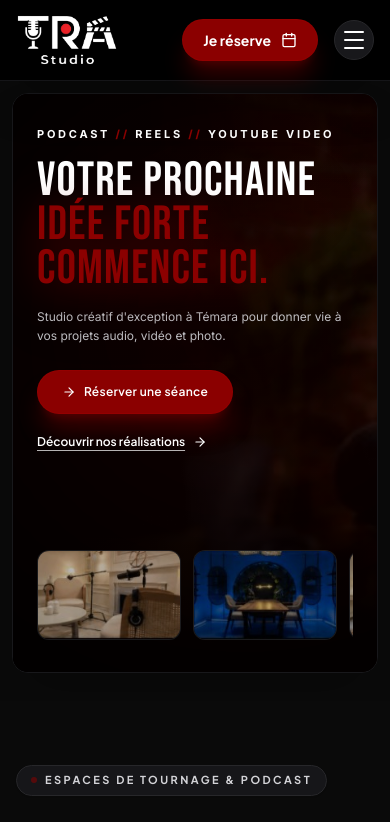
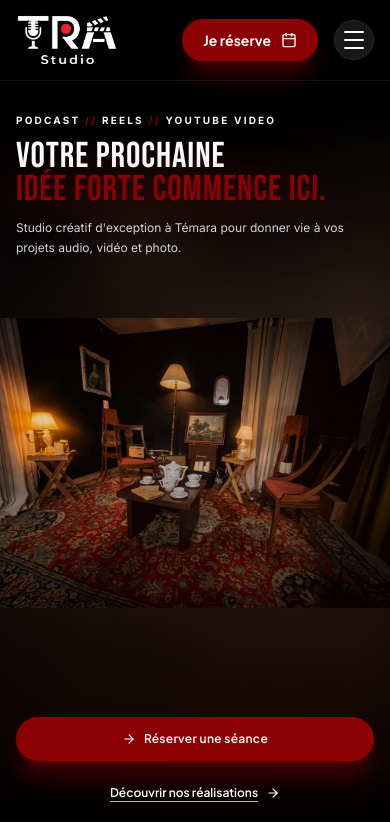
Before and after one commit to ntajemouti/TRA--STUDIO, a React (Vite) app: page / in a window 390 px wide. Shown: the top 822 px of the page. Built offline with nearby package versions, Linux system fonts and the light colour scheme.

Commit message:
feat(hero): integrate authentic vintage decor background, full-width edge-to-edge layout, zero navbar gap, uncropped mobile view, and remove thumbnails

```diff
--- a/src/App.tsx
+++ b/src/App.tsx
@@ -56,16 +56,16 @@ export function App() {
 
       {/* Main Public Website Sections */}
       <main className="flex-1 w-full flex flex-col items-center justify-start">
+        {/* 1. Hero Showcase (Full Width Edge-to-Edge, Flush with Header) */}
+        <div id="hero" className="w-full">
+          <HeroSection
+            settings={settings}
+            onStartBooking={() => handleOpenBooking()}
+            onExploreStudios={() => handleScrollTo('univers')}
+          />
+        </div>
+
         <div className="w-full space-y-4">
-
-          {/* 1. Hero Atmosphere Showcase with Carousel */}
-          <div id="hero">
-            <HeroSection
-              settings={settings}
-              onStartBooking={() => handleOpenBooking()}
-              onExploreStudios={() => handleScrollTo('univers')}
-            />
-          </div>
 
           {/* 2. “Our Studio Spaces” Section (Positioned immediately before Services) */}
           <StudioSpacesSection
--- a/src/components/showcase/HeroSection.tsx
+++ b/src/components/showcase/HeroSection.tsx
@@ -1,4 +1,4 @@
-import React, { useState } from 'react';
+import React from 'react';
 import { StudioSettings } from '../../types';
 import { ArrowRight } from 'lucide-react';
 
@@ -8,39 +8,12 @@ interface HeroSectionProps {
   onExploreStudios: () => void;
 }
 
-interface HeroThumbnail {
-  id: string;
-  image: string;
-  alt: string;
-}
-
-const DEFAULT_STAGE_BG = '/images/hero-mockup/clean-hero-stage-bg.jpg';
-
-const HERO_THUMBNAILS: HeroThumbnail[] = [
-  { id: 'thumb-1', image: '/images/hero-mockup/thumb-1.jpg', alt: 'Studio Cheminée & Fauteuil' },
-  { id: 'thumb-2', image: '/images/hero-mockup/thumb-2.jpg', alt: 'Studio Néon Bleu' },
-  { id: 'thumb-3', image: '/images/hero-mockup/thumb-3.jpg', alt: 'Studio Salon Épuré' },
-  { id: 'thumb-4', image: '/images/hero-mockup/thumb-4.jpg', alt: 'Studio Briques & Canapé' },
-  { id: 'thumb-5', image: '/images/hero-mockup/thumb-5.jpg', alt: 'Studio Cuir & Lampe' },
-];
+const HERO_BACKGROUND_IMAGE = '/images/hero-mockup/tra-hero-vintage-decor.jpg';
 
 export const HeroSection: React.FC<HeroSectionProps> = ({
   onStartBooking,
   onExploreStudios,
 }) => {
-  const [activeBg, setActiveBg] = useState<string>(DEFAULT_STAGE_BG);
-  const [activeId, setActiveId] = useState<string | null>(null);
-
-  const handleThumbnailClick = (thumb: HeroThumbnail) => {
-    if (activeId === thumb.id) {
-      setActiveBg(DEFAULT_STAGE_BG);
-      setActiveId(null);
-    } else {
-      setActiveBg(thumb.image);
-      setActiveId(thumb.id);
-    }
-  };
-
   const handleDiscoverClick = () => {
     const el = document.getElementById('reels') || document.getElementById('portfolio');
     if (el) {
@@ -51,42 +24,61 @@ export const HeroSection: React.FC<HeroSectionProps> = ({
   };
 
   return (
-    <section className="relative w-full bg-[#0A0A0A] text-white py-3 sm:py-5 px-3 sm:px-6 lg:px-8 select-none">
-      {/* Outer Card Enclosing the Hero (Exact Reference Composition) */}
-      <div className="max-w-[1720px] mx-auto relative rounded-2xl sm:rounded-3xl lg:rounded-[28px] overflow-hidden border border-zinc-900 bg-[#0A0A0A] shadow-2xl min-h-[580px] sm:min-h-[640px] lg:min-h-[700px] xl:min-h-[740px] flex flex-col justify-between p-6 sm:p-10 md:p-12 lg:p-14 xl:p-16">
+    <section className="relative w-full bg-[#0A0A0A] text-white select-none overflow-hidden h-[calc(100svh-80px)] sm:h-[calc(100svh-88px)] md:h-[calc(100dvh-96px)] min-h-[540px] max-h-[960px] 2xl:max-h-[1100px] flex flex-col justify-between md:justify-center">
 
       {/* =========================================================================
-            BACKGROUND IMAGE: Brick studio, RØDE boom arm & microphone, warm globe lamp
+          BACKGROUND IMAGE: Authentic TRA Studio Vintage Decor Setup
+          - On mobile (phones): object-contain ensures 100% of the decor (chairs, rug, table, clock, mics)
+            is completely visible with zero cropping.
+          - An ambient blurred backdrop fills the portrait frame seamlessly.
+          - On desktop (md+): object-cover fills the wide aspect ratio with full cinematic immersion.
          ========================================================================= */}
-        <div className="absolute inset-0 z-0 overflow-hidden">
+      <div className="absolute inset-0 z-0 overflow-hidden bg-[#0A0A0A]">
+        {/* Ambient blurred backdrop for mobile portrait screens */}
         <img
-            key={activeBg}
-            src={activeBg}
-            alt="TRA Studio Plateau & Micro RØDE"
-            className="w-full h-full object-cover object-center filter brightness-[0.92] contrast-[1.04] transition-all duration-700 ease-out"
+          src={HERO_BACKGROUND_IMAGE}
+          alt=""
+          aria-hidden="true"
+          className="absolute inset-0 w-full h-full object-cover blur-2xl opacity-40 scale-110 pointer-events-none md:hidden"
         />
+
+        {/* High-quality studio photograph */}
+        <img
+          src={HERO_BACKGROUND_IMAGE}
+          alt="TRA Studio Plateau Décor Vintage"
+          className="relative w-full h-full object-contain md:object-cover object-center filter brightness-[0.92] contrast-[1.05]"
+        />
+
+        {/* Vignette Gradients for Editorial Contrast & Legibility */}
+        {/* Desktop left-to-right vignette for crisp text contrast */}
+        <div className="hidden md:block absolute inset-0 bg-gradient-to-r from-black/95 via-black/80 via-45% to-transparent pointer-events-none" />
+
+        {/* Mobile top and bottom vignettes so text and CTAs stay crystal clear */}
+        <div className="md:hidden absolute inset-0 bg-gradient-to-b from-black/90 via-transparent via-45% to-black/95 pointer-events-none" />
+
+        {/* Top/bottom edge fades for seamless transitions with header and next section */}
+        <div className="absolute top-0 inset-x-0 h-16 bg-gradient-to-b from-black/70 to-transparent pointer-events-none" />
+        <div className="absolute bottom-0 inset-x-0 h-20 bg-gradient-to-t from-black via-black/60 to-transparent pointer-events-none" />
+
+        {/* Subtle dark red ambient atmospheric glow (#8B0000) */}
+        <div className="absolute top-1/3 left-10 w-96 h-96 bg-[#8B0000]/20 rounded-full blur-[140px] pointer-events-none" />
       </div>
 
-        {/* Cinematic Vignettes: Dark left area for crisp text readability */}
-        <div className="absolute inset-0 z-1 bg-gradient-to-r from-black/95 via-black/80 via-40% to-transparent pointer-events-none" />
-        <div className="absolute inset-0 z-1 bg-gradient-to-t from-black via-black/60 via-30% to-transparent pointer-events-none" />
-        <div className="absolute top-0 inset-x-0 h-32 bg-gradient-to-b from-black/40 to-transparent pointer-events-none z-1" />
+      {/* =========================================================================
+          EDITORIAL CONTENT CONTAINER
+         ========================================================================= */}
+      <div className="relative z-10 w-full h-full max-w-7xl mx-auto px-4 sm:px-6 lg:px-8 flex flex-col justify-between md:justify-center py-6 sm:py-8 md:py-0">
 
-        {/* Subtle dark red ambient atmospheric glow */}
-        <div className="absolute top-10 left-10 w-96 h-96 bg-[#8B0000]/20 rounded-full blur-[140px] pointer-events-none z-1" />
-
-        {/* =========================================================================
-            TOP & MIDDLE: EXACT TYPOGRAPHY & MESSAGING (Matching Mockup)
-           ========================================================================= */}
-        <div className="relative z-10 max-w-3xl space-y-4 sm:space-y-5 pt-2 sm:pt-4">
+        {/* Top Text Block */}
+        <div className="max-w-3xl space-y-3 sm:space-y-4 md:space-y-5 pt-2 sm:pt-4">
 
           {/* Eyebrow: PODCAST // REELS // YOUTUBE VIDEO with dark red slashes */}
-          <p className="font-sans text-[11px] sm:text-xs font-bold tracking-[0.25em] text-white uppercase select-none">
+          <p className="font-sans text-[10px] sm:text-xs font-bold tracking-[0.22em] text-white uppercase select-none drop-shadow-md">
             PODCAST <span className="text-[#8B0000] font-black">//</span> REELS <span className="text-[#8B0000] font-black">//</span> YOUTUBE VIDEO
           </p>
 
           {/* Main Headline: Bebas Neue, 2 lines, VOTRE PROCHAINE (White) / IDÉE FORTE COMMENCE ICI. (Dark Red) */}
-          <h1 className="font-display text-5xl sm:text-7xl md:text-8xl lg:text-[5.4rem] xl:text-[6.2rem] tracking-wide uppercase leading-[0.92] drop-shadow-2xl">
+          <h1 className="font-display text-4xl sm:text-6xl md:text-7xl lg:text-[5.2rem] xl:text-[6rem] tracking-wide uppercase leading-[0.92] drop-shadow-2xl">
             <span className="block text-white">VOTRE PROCHAINE</span>
             <span className="block text-[#8B0000] drop-shadow-[0_4px_20px_rgba(139,0,0,0.5)]">
               IDÉE FORTE COMMENCE ICI.
@@ -94,12 +86,12 @@ export const HeroSection: React.FC<HeroSectionProps> = ({
           </h1>
 
           {/* Subtitle / Paragraph */}
-          <p className="font-sans text-xs sm:text-sm text-zinc-300/90 font-normal leading-relaxed max-w-lg">
+          <p className="font-sans text-xs sm:text-sm text-zinc-300 font-normal leading-relaxed max-w-lg drop-shadow-md">
             Studio créatif d'exception à Témara pour donner vie à vos projets audio, vidéo et photo.
           </p>
 
-          {/* CTAs: Dark Red Pill Button + Underlined Text Link with Arrow */}
-          <div className="pt-2 sm:pt-3 flex flex-wrap items-center gap-5 sm:gap-6">
+          {/* CTAs on desktop/tablet (Grouped with text on left) */}
+          <div className="hidden md:flex pt-2 sm:pt-3 flex-wrap items-center gap-5 sm:gap-6">
             {/* Primary: Dark Red Pill Button */}
             <button
               type="button"
@@ -124,35 +116,27 @@ export const HeroSection: React.FC<HeroSectionProps> = ({
           </div>
         </div>
 
-        {/* =========================================================================
-            BOTTOM: HORIZONTAL THUMBNAIL STRIP (Exact 5 Landscape Rounded Cards)
-           ========================================================================= */}
-        <div className="relative z-10 pt-8 sm:pt-10">
-          <div className="flex items-center gap-3 sm:gap-4 overflow-x-auto no-scrollbar snap-x snap-mandatory py-2">
-            {HERO_THUMBNAILS.map((thumb) => {
-              const isActive = activeId === thumb.id;
-              return (
+        {/* CTAs on mobile (Docked cleanly at the bottom without blocking the decor) */}
+        <div className="md:hidden pt-4 pb-2 flex flex-col sm:flex-row items-stretch sm:items-center gap-3">
           <button
-                  key={thumb.id}
             type="button"
-                  onClick={() => handleThumbnailClick(thumb)}
-                  aria-label={thumb.alt}
-                  className={`group relative shrink-0 aspect-[16/10] w-36 sm:w-44 md:w-48 lg:w-52 xl:w-56 rounded-xl sm:rounded-2xl overflow-hidden transition-all duration-300 snap-start cursor-pointer select-none bg-zinc-950 ${
-                    isActive
-                      ? 'ring-2 ring-[#8B0000] ring-offset-2 ring-offset-black scale-[1.03] shadow-xl shadow-[#8B0000]/50'
-                      : 'border border-zinc-800/80 hover:border-studio-red/70 hover:shadow-lg hover:shadow-studio-red/30 opacity-80 hover:opacity-100 hover:scale-[1.02]'
-                  }`}
+            onClick={onStartBooking}
+            className="h-11 px-6 rounded-full bg-[#8B0000] hover:bg-[#A00000] text-white font-semibold text-xs tracking-wide shadow-xl shadow-[#8B0000]/40 transition-all duration-200 active:scale-95 flex items-center justify-center gap-2 cursor-pointer border border-[#A00000]/40"
           >
-                  <img
-                    src={thumb.image}
-                    alt={thumb.alt}
-                    className="w-full h-full object-cover object-center transition-transform duration-500 ease-out group-hover:scale-108"
-                  />
-                  <div className="absolute inset-0 bg-black/10 group-hover:bg-transparent transition-colors" />
+            <ArrowRight className="w-3.5 h-3.5" />
+            <span>Réserver une séance</span>
           </button>
-              );
-            })}
-          </div>
+
+          <button
+            type="button"
+            onClick={handleDiscoverClick}
+            className="h-10 text-xs font-semibold text-white hover:text-zinc-200 transition-colors flex items-center justify-center gap-2 group cursor-pointer"
+          >
+            <span className="underline decoration-white/70 underline-offset-4">
+              Découvrir nos réalisations
+            </span>
+            <ArrowRight className="w-3.5 h-3.5 transition-transform duration-200 group-hover:translate-x-1" />
+          </button>
         </div>
 
       </div>
```
Also changed, not shown: public/images/hero-mockup/tra-hero-vintage-decor.jpg (added). Lines whose indentation alone changed are shown as unchanged.
